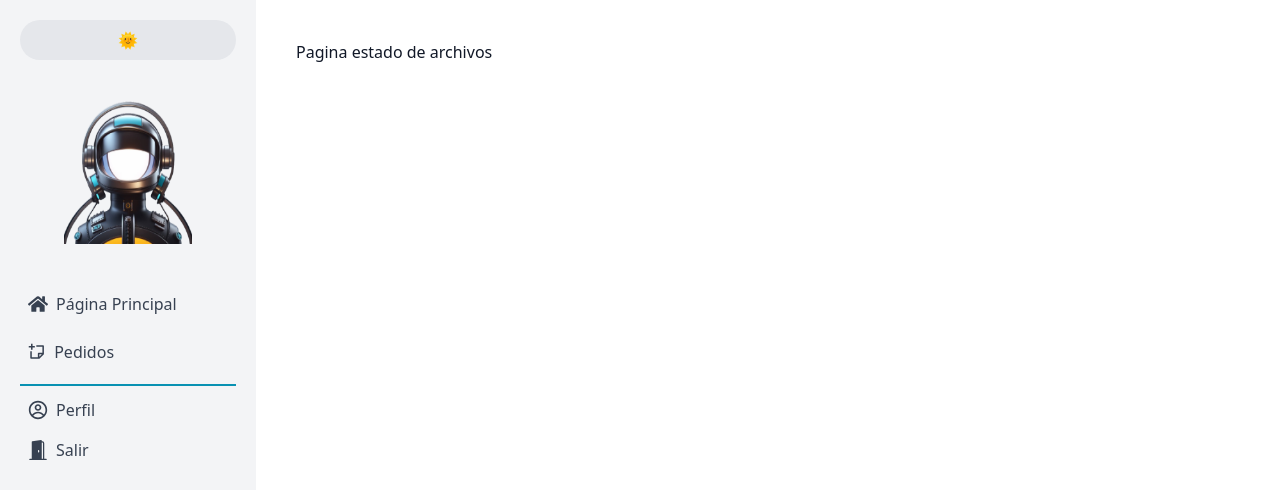
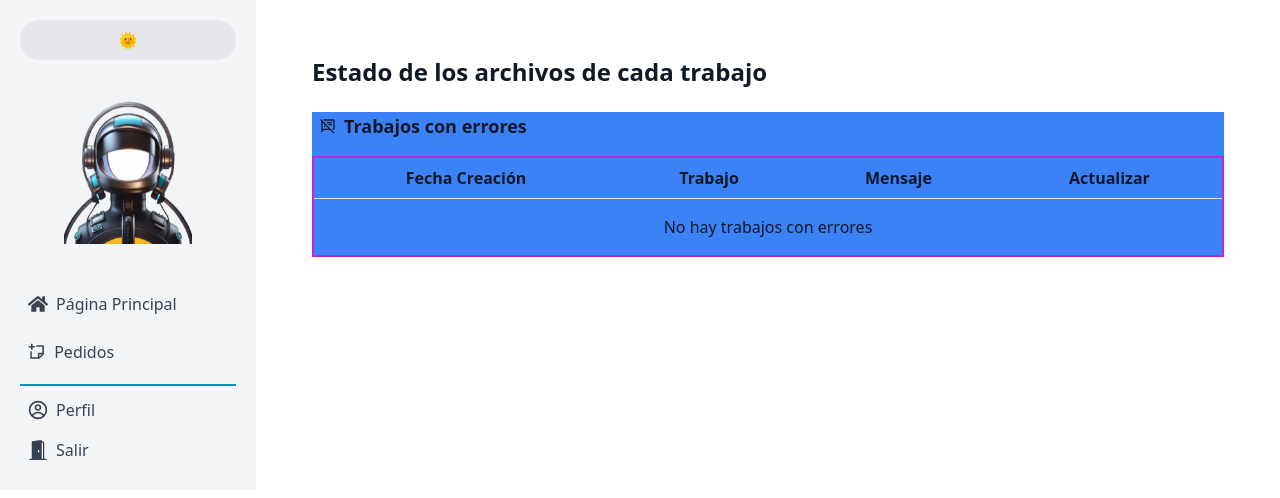
Before and after one commit to JoaquinFarah/area_clientes, a Next.js app: page /pages/state in a window 1280 px wide. Shown: the top 498 px of the page. Built offline with nearby package versions, Linux system fonts and the light colour scheme.

Commit message:
style changes

```diff
--- a/src/app/pages/state/page.tsx
+++ b/src/app/pages/state/page.tsx
@@ -1,7 +1,91 @@
-import React from 'react'
+"use client"
+import { useState } from 'react';
+import { MdOutlineSpeakerNotesOff } from "react-icons/md";
 
-export default function statePage() {
+interface Trabajo {
+  idError: string;
+  idCliente: string;
+  cliente: string;
+  trabajo: string;
+  mensaje: string;
+  fecha: string;
+}
+
+interface EstadoArchivosProps {
+  results: Trabajo[] | null;
+  clienteId: string;
+  nombreCliente: string;
+}
+
+const EstadoArchivos: React.FC<EstadoArchivosProps> = ({ results, clienteId, nombreCliente }) => {
+  const [loadingId, setLoadingId] = useState<string | null>(null);
+
+  const handleUpdateClick = (idError: string) => {
+    setLoadingId(idError);
+    // Aquí podrías realizar una llamada para actualizar el trabajo y manejar el resultado
+    setTimeout(() => setLoadingId(null), 2000); // Simula una espera para volver al estado de no cargando
+  };
+
   return (
-    <div>Pagina estado de archivos</div>
-  )
-}
+    <div className="p-4">
+      <h1 className="text-2xl font-bold mb-6">Estado de los archivos de cada trabajo</h1>
+
+      <input type="hidden" value={clienteId} />
+      <input type="hidden" id="pagina" value="estado_archivos" />
+      <input type="hidden" id="idCliente" value={clienteId} />
+      <input type="hidden" id="nombreCliente" value={nombreCliente} />
+
+      <div className="mb-8 bg-blue-500">
+        <div className="flex items-center mb-4">
+          <i className="bi bi-tags-fill text-lg mr-2" />
+          <MdOutlineSpeakerNotesOff />
+          <h5 className="ml-2 text-lg font-semibold">Trabajos con errores</h5>
+        </div>
+        <div className="overflow-x-auto">
+          <table className="min-w-full border-2 border-fuchsia-600">
+            <thead>
+              <tr className="text-center  bg-blue-500">
+                <th className="px-4 py-2 border-b">Fecha Creación</th>
+                <th className="px-4 py-2 border-b">Trabajo</th>
+                <th className="px-4 py-2 border-b">Mensaje</th>
+                <th className="px-4 py-2 border-b">Actualizar</th>
+              </tr>
+            </thead>
+            <tbody>
+              {results && results.length > 0 ? (
+                results.map((r) => (
+                  <tr key={r.idError} className="text-center border-b">
+                    <td className="px-4 py-2">{new Date(r.fecha).toLocaleDateString('es-AR')}</td>
+                    <td className="px-4 py-2">{r.trabajo}</td>
+                    <td className="px-4 py-2">{r.mensaje}</td>
+                    <td className="px-4 py-2">
+                      <button
+                        onClick={() => handleUpdateClick(r.idError)}
+                        className="btn btn-outline-primary btn-sm p-2 flex items-center justify-center"
+                        disabled={loadingId === r.idError}
+                      >
+                        {loadingId === r.idError ? (
+                          <span className="spinner-border spinner-border-sm animate-spin" aria-hidden="true"></span>
+                        ) : (
+                          <i className="bi bi-arrow-clockwise text-lg"></i>
+                        )}
+                      </button>
+                    </td>
+                  </tr>
+                ))
+              ) : (
+                <tr>
+                  <td colSpan={4} className="text-center py-4">
+                    No hay trabajos con errores
+                  </td>
+                </tr>
+              )}
+            </tbody>
+          </table>
+        </div>
+      </div>
+    </div>
+  );
+};
+
+export default EstadoArchivos;
```
